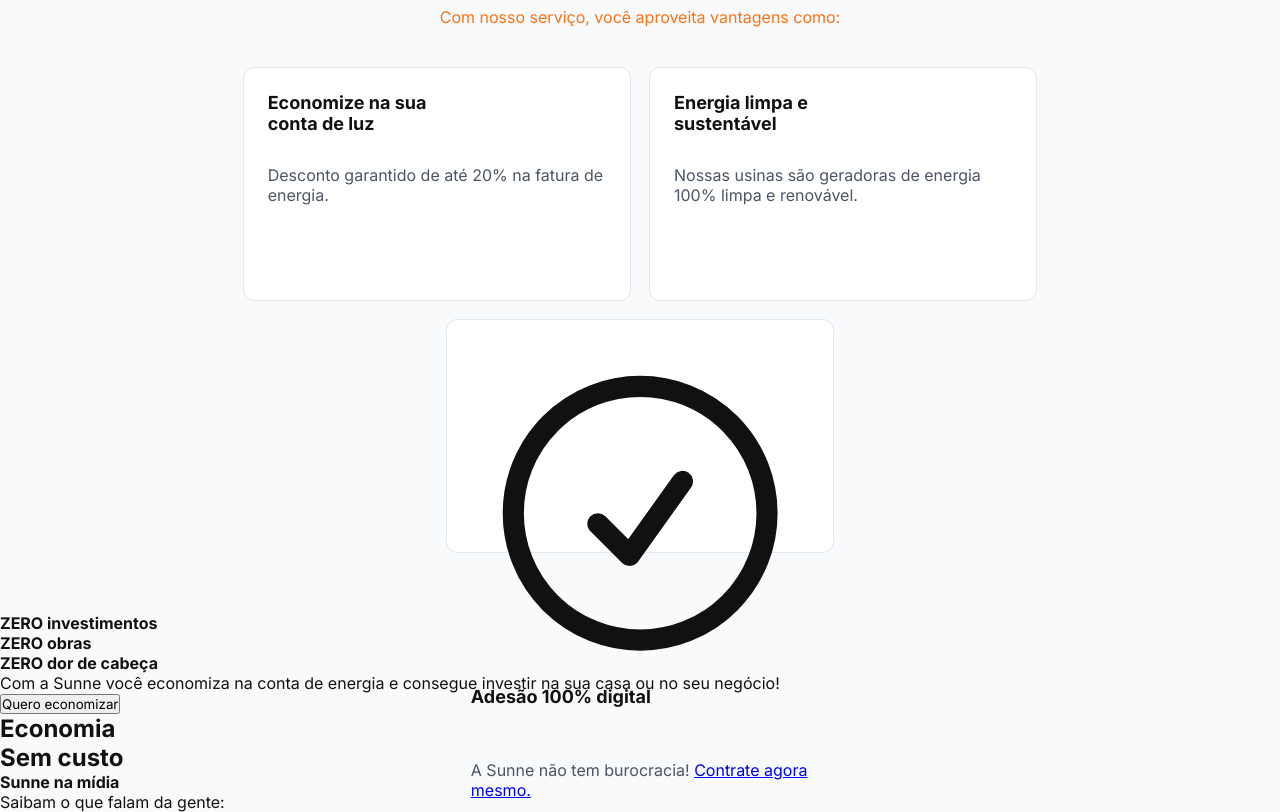
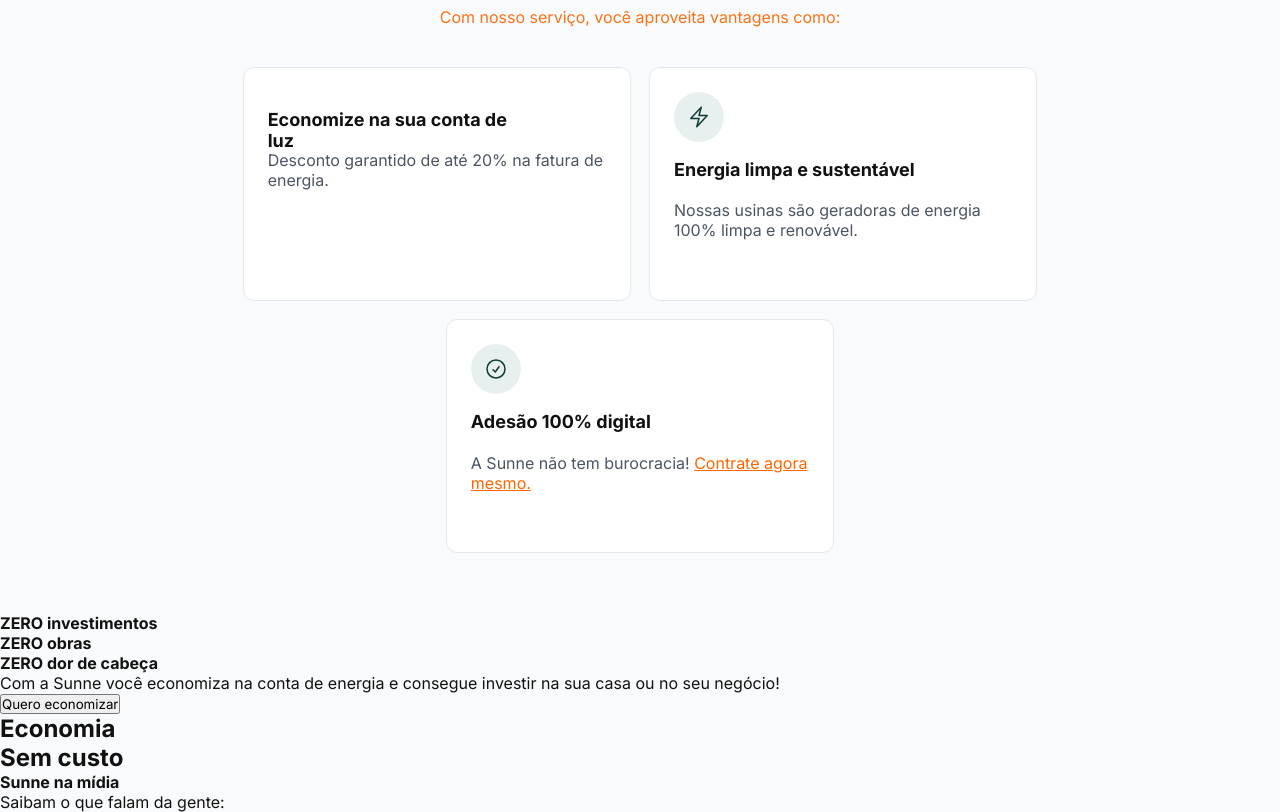
Before and after one commit to IanMarcelino/lp-sunne, a website: page index.html in a window 1280 px wide. Shown: the part 592-1404 px from the top of the page. Drawn offline with Linux system fonts and the light colour scheme.

Commit message:
new card energy

```diff
--- a/index.html
+++ b/index.html
@@ -42,29 +42,43 @@
         </div>
       </div>
       <div class="container">
-        <img class="myimg" src="images\energiaSOLAR.jpg" alt="Logo Sunne" />
+        <img class="myimg" src="images/solutinew.png" alt="Logo Sunne" />
       </div>
     </section>
 
     <section class="benefits">
       <h2>Agora você pode ter energia <strong>Sunne</strong></h2>
       <p>Com nosso serviço, você aproveita vantagens como:</p>
+
       <div class="cards">
+
         <div class="card">
           <h3>Economize na sua conta de luz</h3>
           <p>Desconto garantido de até 20% na fatura de energia.</p>
         </div>
+
         <div class="card">
+          <div class="icon-card-energy">
+            <div class="icon-wrapper">
+              <svg xmlns="http://www.w3.org/2000/svg" fill="none" viewBox="0 0 24 24" stroke-width="1.5" stroke="currentColor" class="size-6">
+                <path  stroke-linecap="round" stroke-linejoin="round"
+                  d="m3.75 13.5 10.5-11.25L12 10.5h8.25L9.75 21.75 12 13.5H3.75Z" />
+              </svg>
+
+            </div>
+          </div>
           <h3>Energia limpa e sustentável</h3>
           <p>Nossas usinas são geradoras de energia 100% limpa e renovável.</p>
         </div>
+
         <div class="card">
-             <div class="icon-card-benefits">
-            <svg xmlns="http://www.w3.org/2000/svg" fill="none" viewBox="0 0 24 24" stroke-width="1.5"
-              stroke="currentColor" class="size-6">
-              <path stroke-linecap="round" stroke-linejoin="round"
-                d="M9 12.75 11.25 15 15 9.75M21 12a9 9 0 1 1-18 0 9 9 0 0 1 18 0Z" />
-            </svg>
+          <div class="icon-card-benefits">
+            <div class="icon-wrapper">
+              <svg xmlns="http://www.w3.org/2000/svg" viewBox="0 0 24 24" fill="none" stroke-width="1.5" class="icon">
+                <path class="custom-path" stroke-linecap="round" stroke-linejoin="round"
+                  d="M9 12.75 11.25 15 15 9.75M21 12a9 9 0 1 1-18 0 9 9 0 0 1 18 0Z" />
+              </svg>
+            </div>
           </div>
           <h3>
             Adesão 100% digital
--- a/style.css
+++ b/style.css
@@ -155,21 +155,51 @@
    font-size: 16px;
  }
 
- .card icon-card-benefits {
+ .icon-card-benefits svg {
+   width: 20px;
+   height: 40px;
+ }
 
-   margin-bottom: 0px;
+ .icon-wrapper {                                   /* CIRCULO EXTERNO DOS ICONS (USANDO O MESMO PARA TODOS)*/
+   background-color: #e8f0ef;
+   /* cinza claro */
+   border-radius: 50%;
+   width: 50px;
+   height: 50px;
+   display: flex;
+   align-items: center;
+   justify-content: center;
  }
+
+ .icon-wrapper>svg {
+   stroke: #0e3b34;
+   width: 24px;
+   height: 24px;
+ }
+
+  .icon-card-energy>svg {
+   width: 20px;
+   height: 40px;
+ }
+
+
 
  .card h3 {
    font-size: 18px;
-   margin-bottom: 50px;
-   width: 181.58px;
+   margin-bottom: 35px;
+   width: 250.58px;
    height: 23.41px;
+   padding-top: 5%;
  }
 
  .card p {
    font-size: 16px;
    color: #4b5563;
+ }
+
+ .card a {
+   font-size: 16px;
+   color: #ff6600;
  }
 
 
```
Also changed, not shown: 1 other file.
